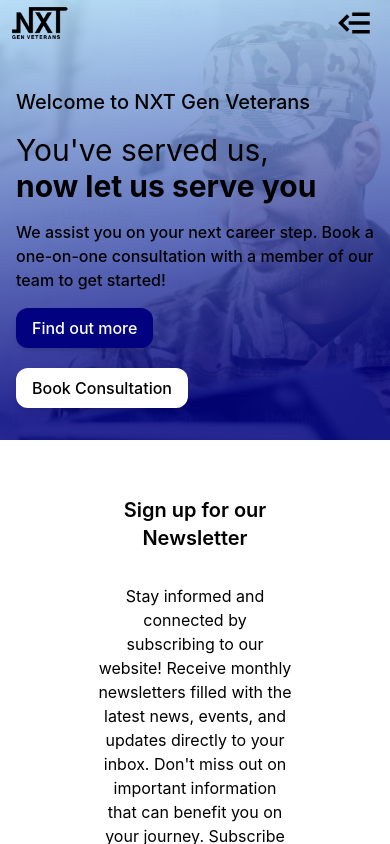
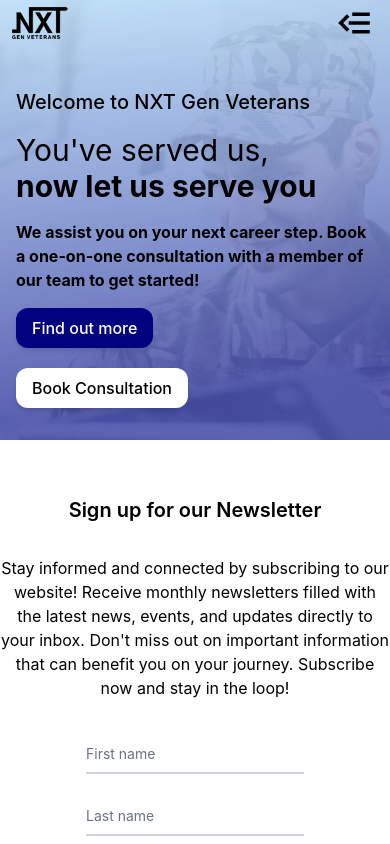
Before and after one commit to NXT-Gen-Veterans/nxtgenveterans-site, a React (Vite) app: page / in a window 390 px wide. Built offline with nearby package versions, Linux system fonts and the light colour scheme.

Commit message:
Improve Hero Section readability on mobile

```diff
--- a/src/assets/index.css
+++ b/src/assets/index.css
@@ -811,10 +811,6 @@
   justify-content: space-between;
 }
 
-.gap-1 {
-  gap: 0.25rem;
-}
-
 .gap-10 {
   gap: 2.5rem;
 }
@@ -889,6 +885,10 @@
   background-color: rgb(255 255 255 / 0.2) !important;
 }
 
+.bg-blue-100\/30 {
+  background-color: rgb(219 234 254 / 0.3);
+}
+
 .bg-ngv-blue {
   --tw-bg-opacity: 1;
   background-color: rgb(2 2 129 / var(--tw-bg-opacity));
@@ -955,9 +955,9 @@
   padding-right: 1.25rem;
 }
 
-.px-\[min\(25\%\2c 20rem\)\] {
-  padding-left: min(25%,20rem);
-  padding-right: min(25%,20rem);
+.px-\[min\(15\%\2c 10rem\)\] {
+  padding-left: min(15%,10rem);
+  padding-right: min(15%,10rem);
 }
 
 .py-1 {
@@ -1031,6 +1031,10 @@
   line-height: 1.25rem;
 }
 
+.font-bold {
+  font-weight: 700;
+}
+
 .font-medium {
   font-weight: 500;
 }
@@ -1069,6 +1073,10 @@
 
 .opacity-100 {
   opacity: 1;
+}
+
+.bg-blend-lighten {
+  background-blend-mode: lighten;
 }
 
 .shadow-md {
@@ -1421,6 +1429,10 @@
     color: rgb(0 0 0 / var(--tw-text-opacity));
   }
 
+  .lg\:bg-blend-normal {
+    background-blend-mode: normal;
+  }
+
   .lg\:backdrop-blur-0 {
     --tw-backdrop-blur: blur(0);
     -webkit-backdrop-filter: var(--tw-backdrop-blur) var(--tw-backdrop-brightness) var(--tw-backdrop-contrast) var(--tw-backdrop-grayscale) var(--tw-backdrop-hue-rotate) var(--tw-backdrop-invert) var(--tw-backdrop-opacity) var(--tw-backdrop-saturate) var(--tw-backdrop-sepia);
--- a/src/pages/Home/components/HeroSection.tsx
+++ b/src/pages/Home/components/HeroSection.tsx
@@ -3,13 +3,13 @@
 
 function HeroSection() {
   return (
-    <div className="bg-[url('/assets/hero.png')] bg-right-top lg:bg-center bg-cover bg-no-repeat h-fit w-full pt-[5.5rem] lg:pt-28 flex flex-col gap-4 lg:gap-8 px-4 md:px-6 lg:px-12 pb-8 lg:pb-12">
+    <div className="bg-[url('/assets/hero.png')] bg-blue-100/30 bg-blend-lighten lg:bg-transparent lg:bg-blend-normal bg-right-top lg:bg-center bg-cover bg-no-repeat h-fit w-full pt-[5.5rem] lg:pt-28 flex flex-col gap-4 lg:gap-8 px-4 md:px-6 lg:px-12 pb-8 lg:pb-12">
         <p className="sub-heading">Welcome to NXT Gen Veterans</p>
         <h1 className="text-3xl lg:text-6xl flex flex-col">
             <span className=" font-normal">You've served us,</span>
             now let us serve you
         </h1>
-        <p className="body-btn lg:sub-heading">We assist you on your next career step. Book a one-on-one consultation with a  member of our team to get started!</p>
+        <p className="body-btn font-bold lg:sub-heading">We assist you on your next career step. Book a one-on-one consultation with a  member of our team to get started!</p>
         <div className="flex flex-col md:flex-row gap-5">
             <Link to="/about" className="bg-ngv-blue text-white rounded-xl shadow-md px-4 py-2 body-btn w-fit">Find out more</Link>
             <BookConsultation />
```
